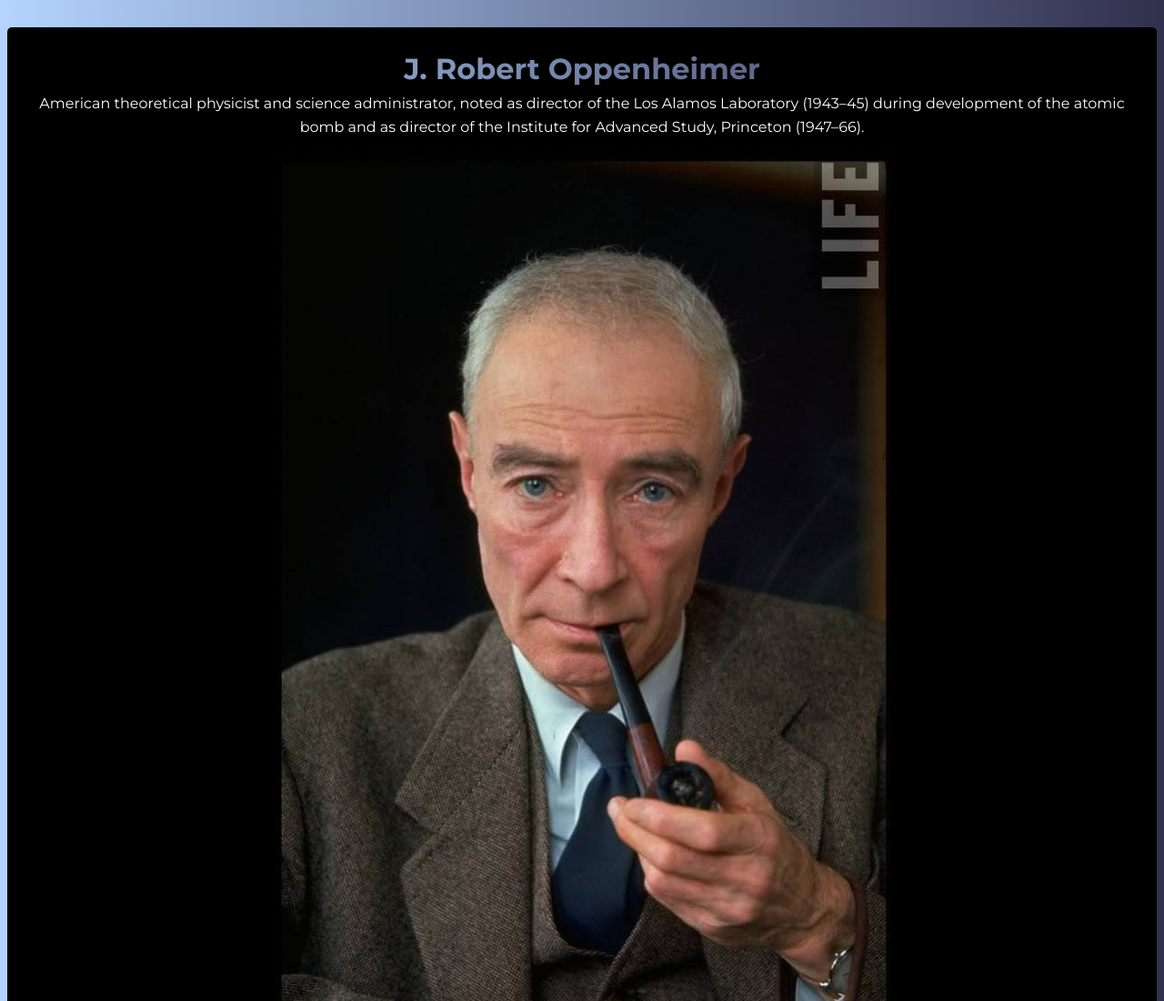
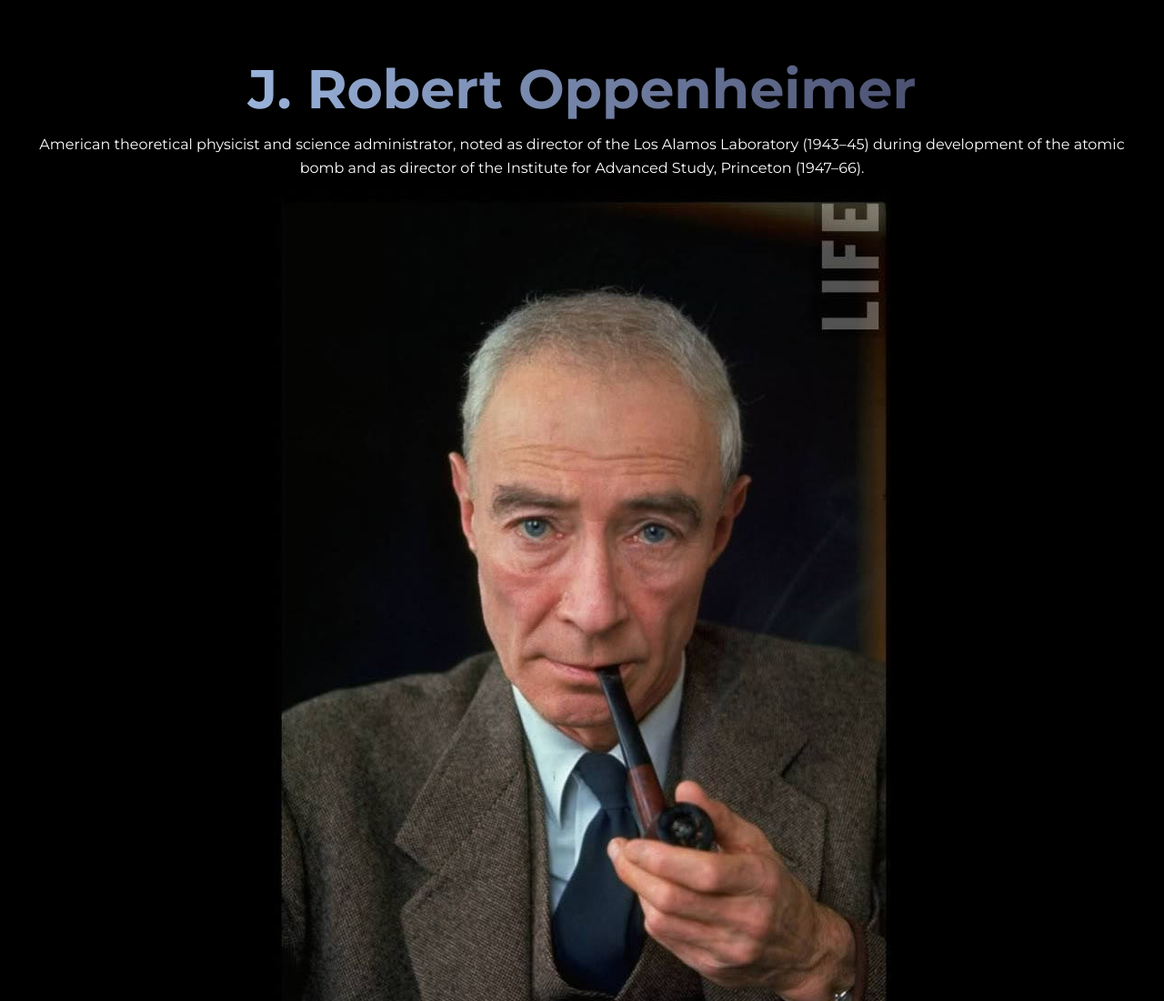
Before and after one commit to TheODDYSEY/Tribute-Website, a plain HTML site: page index.html in a window 1280 px wide. Shown: the top 1100 px of the page at 91% size. Drawn offline with Linux system fonts and the light colour scheme.

Commit message:
Update font size and background color in style.css

```diff
--- a/style.css
+++ b/style.css
@@ -18,6 +18,7 @@ body {
 }
 
 h1 {
+  font-size:60px;
   animation: animateBg 1.5s linear infinite;
   background-image: linear-gradient(90deg, #EEF5FF, #B4D4FF, #31304D, #86B6F6, #176B87);
   background-size: 400% 100%;
@@ -123,7 +124,7 @@ blockquote {
 }
 .animated-gradient {
     animation: animateBg 1.5s linear infinite;
-    background-image: linear-gradient(90deg, #EEF5FF, #B4D4FF, #31304D, #86B6F6, #176B87);
+    background-color:black;
     background-size: 400% 100%;
 }
 
```
